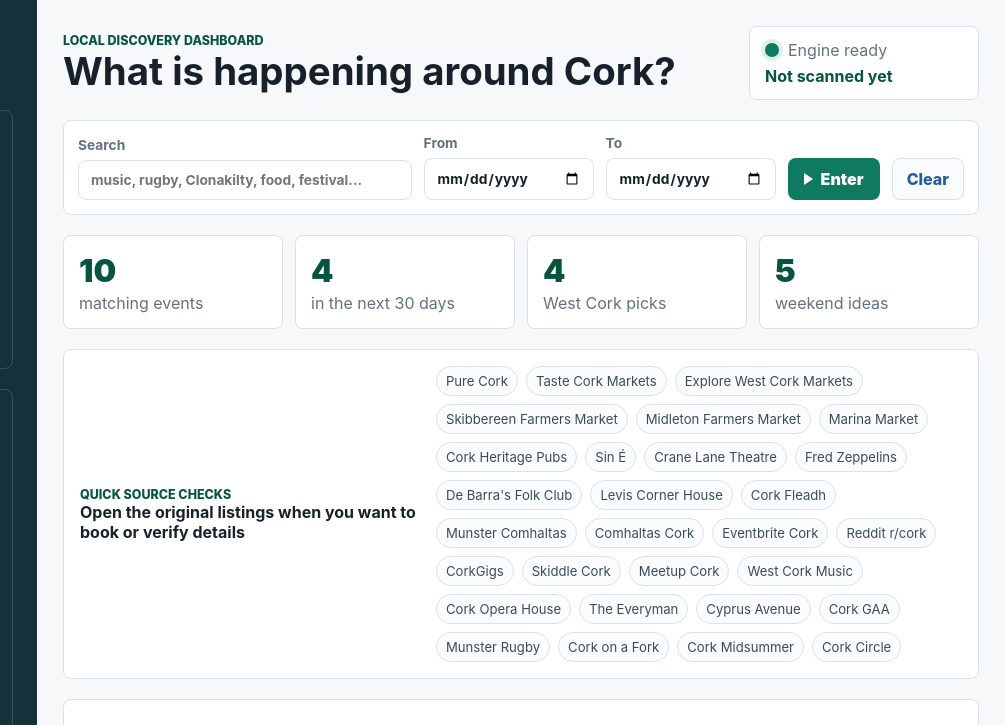
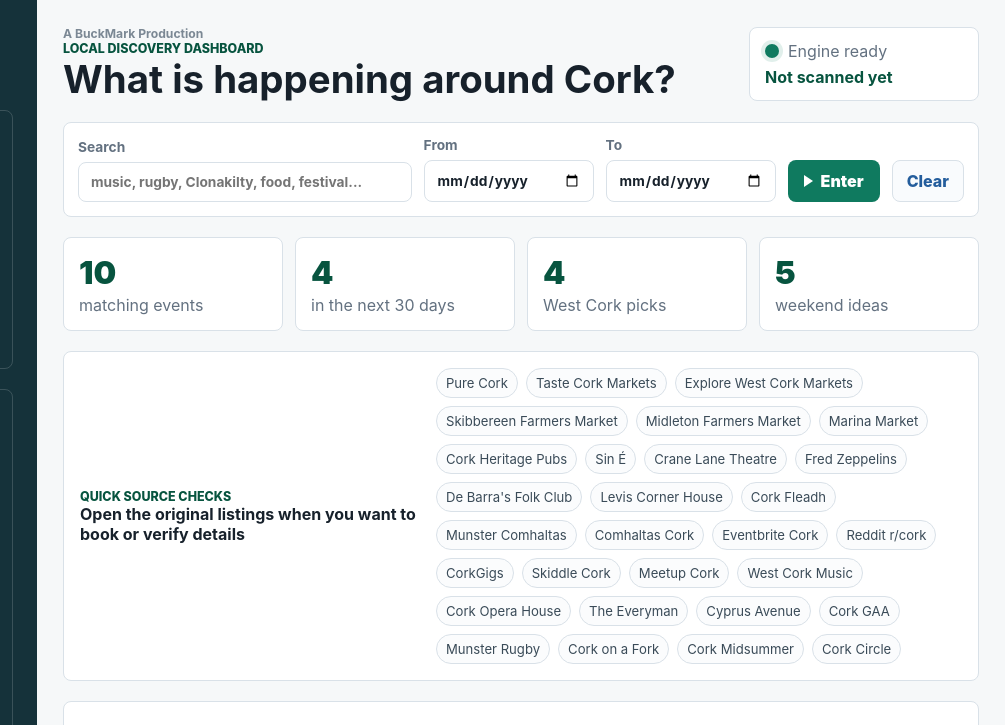
Before and after one commit to markbuckley05-coder/cork-event-radar, a website: page index.html in a window 1280 px wide. Shown: the top 725 px of the page, 275-1280 px from the left. Drawn offline with Linux system fonts and the light colour scheme.

Commit message:
Add BuckMark production credit

```diff
--- a/index.html
+++ b/index.html
@@ -42,6 +42,7 @@
       <main>
         <header class="topbar">
           <div>
+            <p class="production-credit">A BuckMark Production</p>
             <p class="eyebrow">Local discovery dashboard</p>
             <h2>What is happening around Cork?</h2>
           </div>
--- a/styles.css
+++ b/styles.css
@@ -74,6 +74,7 @@
 .panel h2,
 .topbar h2,
 .topbar p,
+.production-credit,
 .source-strip h3,
 .source-strip p {
   margin: 0;
@@ -178,6 +179,14 @@
   font-weight: 850;
   text-transform: uppercase;
   letter-spacing: 0;
+}
+
+.production-credit {
+  color: #7b8894;
+  font-size: 0.76rem;
+  font-weight: 700;
+  letter-spacing: 0;
+  margin-bottom: 3px;
 }
 
 .topbar h2 {
```
